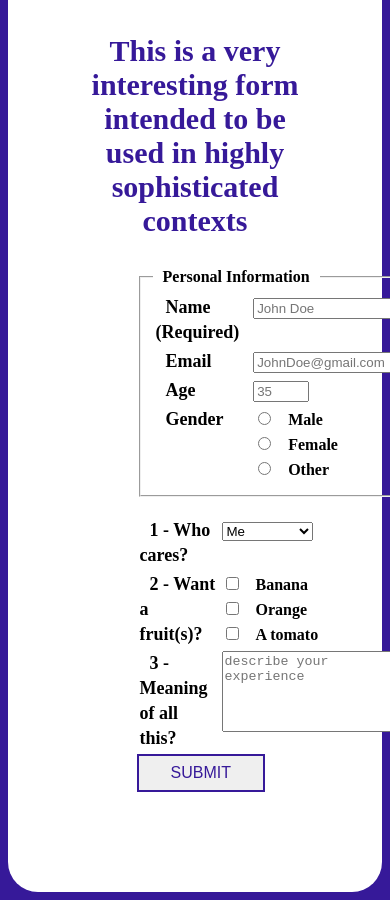
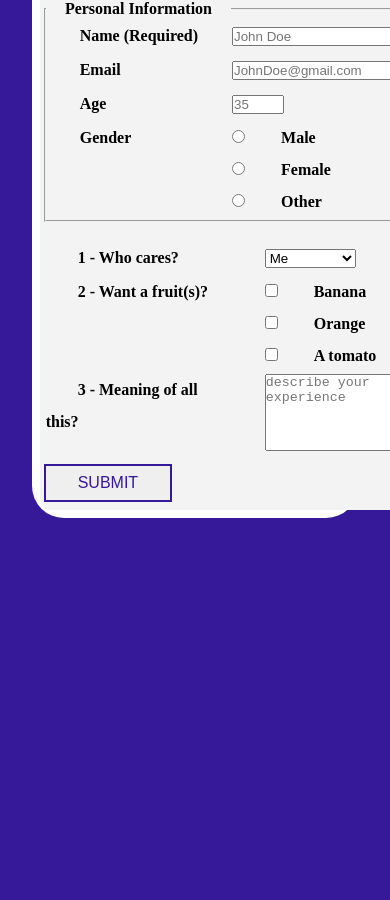
Before and after one commit to LaurentLabine/fcc-reswebdes-survey-form, a plain HTML site: page index.html in a window 390 px wide. Shown: the part 538-1438 px from the top of the page. After the commit the page ends 1088 px from the top, so only its background shows below. Drawn offline with Linux system fonts and the light colour scheme.

Commit message:
Made style responsive

```diff
--- a/stylesheet.css
+++ b/stylesheet.css
@@ -1,6 +1,11 @@
+* {
+    padding: 0;
+    margin: 0;
+}
+
 body,
 html {
-    /*Not sure why but if i remove this i lose padding*/
+    padding: 1rem;
     font-family: montserrat;
     font-weight: bold;
     background-color: #361999;
@@ -9,16 +14,20 @@ html {
 header {
     text-align: center;
     color: #361999;
-    font-size: 30px;
+    font-size: 2rem;
 }
 
 .flabel {
-    font-size: 18px;
+    font-size: 1rem;
 }
 
 #main {
-    max-width: 50%;
-    margin: 30px auto;
+    margin: auto;
+    width: 40vw;
+    min-width: 400px;
+    background-color: #f3f3f3;
+    border-radius: 10px;
+    padding: 2vh 1vw 1vh 1vw;
 }
 
 .btn {
@@ -36,20 +45,20 @@ header {
 }
 
 #container {
-    padding: 70px;
+    padding: 2vw;
     background-color: white;
-    border-radius: 30px;
+    border-radius: 2rem;
 }
 
 td {
     vertical-align: top;
-    line-height: 25px;
+    line-height: 2rem;
 }
 
 legend {
-    padding: 0 10px;
+    padding: 0 1.2rem;
 }
 
 label {
-    padding: 10px;
+    padding: 2rem;
 }
```
Also changed, not shown: index.html (+10 -34 lines).
